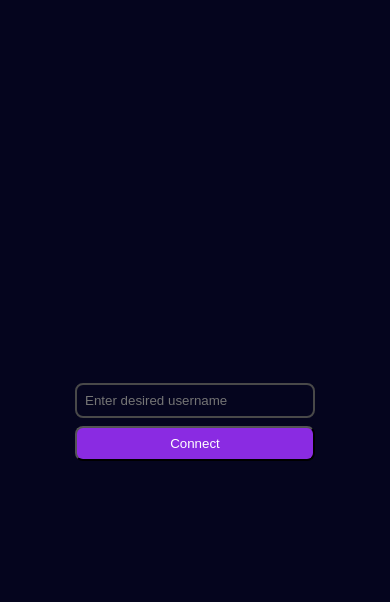
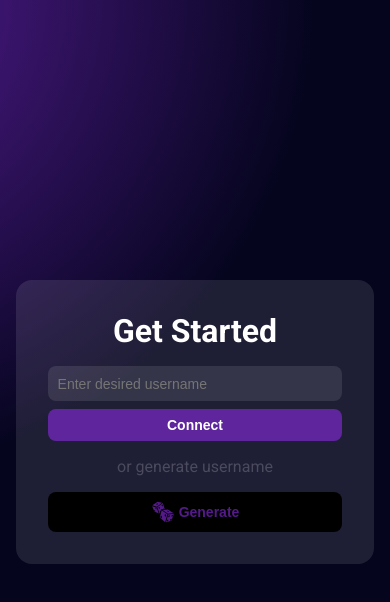
Before and after one commit to MrJuanPabloTheCreator/webSocketChatApp, a React (Vite) app: page / in a window 390 px wide. Both pictures are taken after a click on the button "Get Started". Shown: the top 602 px of the page. Built offline with nearby package versions, Linux system fonts and the light colour scheme.

Commit message:
Sign In page layout redesign and responsiveness

```diff
--- a/src/components/sideBar/sideBar.jsx
+++ b/src/components/sideBar/sideBar.jsx
@@ -92,7 +92,7 @@ const SideBar = () => {
                 <h2>Contacts</h2>
                 {userRooms[0] && userRooms[0].roomId &&
                     <button className={`${styles.AIbutton} ${activeChat === userRooms[0].roomId ? styles.activeAIButton : ''}`} onClick={() => openChat(activeChat === userRooms[0].roomId ? null : userRooms[0].roomId)}>
-                        <img src='../../../assets/JP.jpg' alt='JP' height={35} width={35} style={{ borderRadius: 17.5 }}/>
+                        <img src='/JP.jpg' alt='JP' height={35} width={35} style={{ borderRadius: 17.5 }}/>
                         <p>Juan Pablo AI</p>
                     </button>
                 }
--- a/src/pages/landing/components/hero/hero.jsx
+++ b/src/pages/landing/components/hero/hero.jsx
@@ -19,7 +19,7 @@ const Hero = ({ handlePagePush }) => {
                 <p>ChatPro allows you to message your contacts in real-time, enjoy secure conversations, and interact with our intelligent chatbot to stay on top of your tasks.</p>
                 <button onClick={() => handlePagePush('/login')}>Get Started</button>
             </aside>
-            <img src='../../../assets/webSocketAppIphones.png' alt='Demo Image' height={500}/>
+            <img src='/webSocketAppIphones.png' alt='Demo Image' height={500}/>
         </div>
     </section>
   )
--- a/src/pages/landing/components/hero/hero.module.css
+++ b/src/pages/landing/components/hero/hero.module.css
@@ -48,7 +48,7 @@
 }
 .navbar button {
     color: white;
-    background-color:darkmagenta;
+    background-color:rgba(138, 43, 226, 0.6);
     padding: 0.5rem 1rem;
     border-radius: 1rem;
     border: none;
@@ -80,7 +80,7 @@
 }
 .landingContent button {
     color: white;
-    background-color:darkmagenta;
+    background-color:rgba(138, 43, 226, 0.6);
     padding: 0.75rem 1.25rem;
     border-radius: 2rem;
     border: none;
@@ -95,11 +95,17 @@
 }
 
 @media (max-width: 600px) {
+    .heroSection {
+        gap: 2rem;
+    }
     .navbar {
         padding: 0rem;
     }
     .landingContent {
         flex-direction: column;
+        gap: 5rem;
+    }
+    .landingContent aside {
         gap: 2rem;
     }
     .gradient1 {
--- a/src/pages/landing/landing.jsx
+++ b/src/pages/landing/landing.jsx
@@ -34,7 +34,7 @@ const Landing = () => {
 
 
   return (
-    <div style={{ display: 'flex', justifyContent: 'center'}}>
+    <div style={{ display: 'flex', justifyContent: 'center', width: '100%'}}>
       {currentComponent}
     </div>
   );
--- a/src/pages/landing/landing.module.css
+++ b/src/pages/landing/landing.module.css
@@ -7,7 +7,7 @@
 @media (max-width: 600px) {
     .landingContainer {
         padding: 1rem;
-        gap: 1rem;
+        gap: 5rem;
     }
 }
 
--- a/src/pages/signIn/signIn.jsx
+++ b/src/pages/signIn/signIn.jsx
@@ -2,6 +2,7 @@ import React, { useContext, useState } from 'react'
 
 import { UserContext } from '../../context/userContext';
 import styles from './signIn.module.css'
+import { GiRollingDices } from 'react-icons/gi';
 
 const SignIn = ({ handlePagePush }) => {
     const { connect } = useContext(UserContext);
@@ -14,12 +15,39 @@ const SignIn = ({ handlePagePush }) => {
         await connect(username);
     }
 
+    const handleGenerate = (e) => {
+        e.preventDefault();
+
+        const adjectives = ["Cool", "Fast", "Lucky", "Brave", "Silly", "Smart"];
+        const nouns = ["Tiger", "Eagle", "Panda", "Lion", "Dragon", "Phoenix"];
+
+        const randomAdjective = adjectives[Math.floor(Math.random() * adjectives.length)];
+        const randomNoun = nouns[Math.floor(Math.random() * nouns.length)];
+        const randomNum = Math.floor(Math.random() * 1000);
+
+        const randomUsername = `${randomAdjective}${randomNoun}${randomNum}`;
+
+        setUsername(randomUsername);
+    }
+
     return (
         <div className={styles.signInContainer}>
-            {/* <button onClick={() => handlePagePush('/')}>Go back</button> */}
-            <form onSubmit={e => handleConnect(e)}>
-                <input placeholder='Enter desired username' value={username} onChange={e => setUsername(e.target.value)}/>
-                <button>Connect</button>
+            <div className={styles.gradient1}/>
+            {/* <div className={styles.gradient2}/> */}
+            <form>
+                <h1>Get Started</h1>
+                <div>
+                    <input placeholder='Enter desired username' value={username} onChange={e => setUsername(e.target.value)}/>
+                    <button onClick={(e) => handleConnect(e)}>Connect</button>
+                </div>
+                <span>or generate username</span>
+                <button
+                    style={{ backgroundColor: 'black', color: 'rgba(138, 43, 226, 0.6)'}}
+                    onClick={(e) => handleGenerate(e)}
+                >
+                    <GiRollingDices color='rgba(138, 43, 226, 0.6)' size={24}/>
+                    Generate
+                </button>
             </form>
         </div>
     )
--- a/src/pages/signIn/signIn.module.css
+++ b/src/pages/signIn/signIn.module.css
@@ -1,8 +1,36 @@
+.gradient1 {
+    position: absolute;
+    top: -30rem;
+    left: -40rem;
+    width: 60rem;
+    height: 60rem;
+    border-radius: 50%;
+    background: radial-gradient(circle, rgba(138, 43, 226, 0.6), transparent 70%);
+    z-index: -1;
+    pointer-events: none;
+    overflow: hidden;
+    /* clip-path: circle(50% at center); */
+}
+
+.gradient2 {
+    position: absolute;
+    bottom: -20rem;
+    right: -20rem;
+    width: 70rem;
+    height: 70rem;
+    border-radius: 50%;
+    background: radial-gradient(circle, rgba(138, 43, 226, 0.6), transparent 70%);
+    z-index: -1;
+    pointer-events: none;
+    overflow: hidden;
+    /* clip-path: circle(50% at center); */
+}
+
 .signInContainer {
+    position: relative;
     height: 100%;
     width: 100%;
     max-width: 1920px;
-    /* padding: 0rem 10rem; */
     display: flex;
     align-items: center;
     justify-content: center;
@@ -10,23 +38,79 @@
 }
 
 .signInContainer form {
-    width: 15rem;
+    display: flex;
+    flex-direction: column;
+    align-items: center;
+    gap: 1rem;
+    background-color: rgba(255, 255, 255, 0.1);
+    /* width: 25rem; */
+    border-radius: 1rem;
+}
+
+.signInContainer form h1 {
+    color: white;
+}
+.signInContainer form h2 {
+    color: white;
+    font-size: 1.25rem;
+}
+
+.signInContainer form div {
+    width: 100%;
     display: flex;
     flex-direction: column;
     gap: 0.5rem;
 }
 
+.signInContainer form span {
+    color: rgba(255, 255, 255, 0.2);
+}
 .signInContainer form input {
-    padding: 0.5rem;
-    background-color: transparent;
+    padding: 0.6rem;
+    width: 100%;
+    background-color: rgba(255, 255, 255, 0.1);
     color: white;
-    border: rgb(73, 73, 73) 2px solid;
+    border: none;
     border-radius: 0.5rem;
+    outline: none;
+    font-weight: 400;
+    font-size: 0.875rem;
 }
 
 .signInContainer form button {
+    width: 100%;
     padding: 0.5rem;
     border-radius: 0.5rem;
     color: white;
-    background-color: blueviolet;
+    background-color: rgba(138, 43, 226, 0.6);
+    border: none;
+    font-weight: 600;
+    font-size: 0.875rem;
+    cursor: pointer;
+    display: flex;
+    align-items: center;
+    justify-content: center;
+    gap: 0.25rem;
+    transition: transform 0.3s ease;
 }
+.signInContainer form button:hover {
+    transform: scale(1.025);
+}
+
+@media (max-width: 600px) {
+    .signInContainer {
+        padding: 1rem;
+    }
+    .signInContainer form {
+        width: 100%;
+        padding: 2rem;
+    }
+
+}
+
+@media (min-width: 601px) {
+    .signInContainer form {
+        width: 25rem;
+        padding: 3rem;
+    }
+}
```
Also changed, not shown: public/webSocketAppIphones.png (renamed from assets/webSocketAppIphones.png), 1 other file (tests, documents, lock files or other folders).
